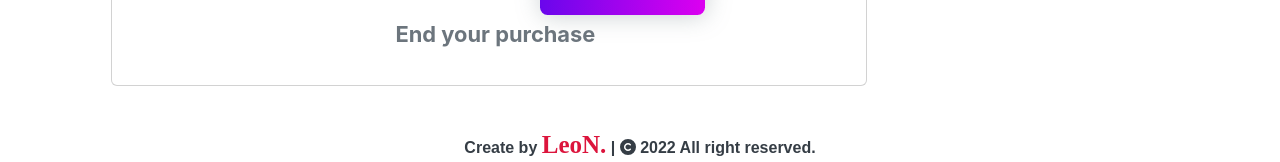
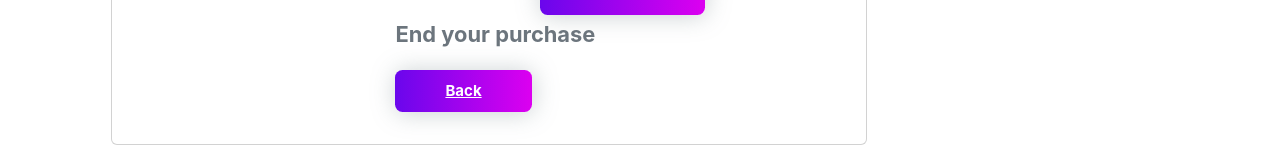
Before and after one commit to Leonumbe/ReactFinalProject-LeoNumbela, a React (Create React App) app: page /detail/1 in a window 1280 px wide. Shown: the part 559-721 px from the top of the page. Built offline with nearby package versions, Linux system fonts and the light colour scheme.

Commit message:
se agrega btn de back home al item detail

```diff
--- a/src/components/ItemDetail/index.jsx
+++ b/src/components/ItemDetail/index.jsx
@@ -2,6 +2,7 @@
 import {faStar} from "@fortawesome/free-solid-svg-icons";
 import { FontAwesomeIcon } from '@fortawesome/react-fontawesome';
 import ItemCount from "../ItemCount";
+import {Link} from "react-router-dom"
 
 const mg={
     marginLeft: "31px",
@@ -33,6 +34,7 @@
                             <p className="card-text">{description}</p>
                             <ItemCount minStock={1} maxStock={5}/>
                             <p className="card-text"><small className="text-muted">End your purchase</small></p>
+                            <Link to='/' className="btnAdd">Back</Link>
                         </div>
                     </div>
                 </div>
```
